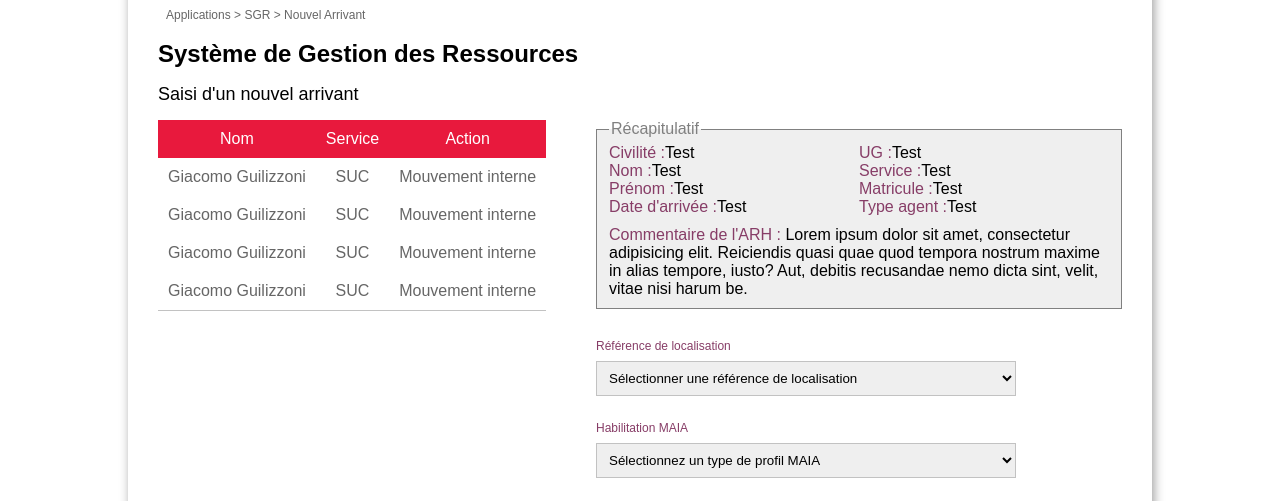
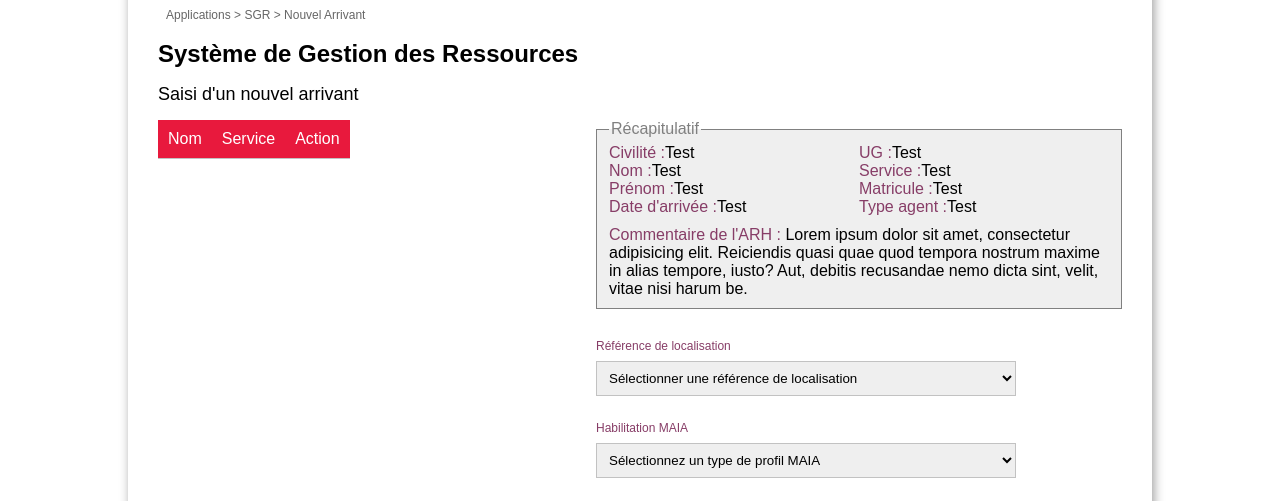
Before and after one commit to Florian2893/PscSqy, a PHP site: page /index.php?page=sgr_arrivee_rdo in a window 1280 px wide. Shown: the part 181-682 px from the top of the page. Run offline with PHP 8.4, Linux system fonts and the light colour scheme; lists and menus that the app fills with data are empty; some libraries are stand-ins or nearby versions; some web fonts are replaced.

Commit message:
3ème page d'ARH

```diff
--- a/parts/sgr_arrivee_rdo.php
+++ b/parts/sgr_arrivee_rdo.php
@@ -1,4 +1,6 @@
 <!-- SGR_arrivee_RDO -->
+
+<?php include"php/connexion.php"; ?>
 
 	<div class="conteneur-page">
 
@@ -15,26 +17,11 @@
 					<th>Service</th>
 					<th>Action</th>
 				</tr>
-				<tr>
-					<td>Giacomo Guilizzoni</td>
-					<td>SUC</td>
-					<td>Mouvement interne</td>
-				</tr>
-				<tr>
-					<td>Giacomo Guilizzoni</td>
-					<td>SUC</td>
-					<td>Mouvement interne</td>
-				</tr>
-				<tr>
-					<td>Giacomo Guilizzoni</td>
-					<td>SUC</td>
-					<td>Mouvement interne</td>
-				</tr>
-				<tr>
-					<td>Giacomo Guilizzoni</td>
-					<td>SUC</td>
-					<td>Mouvement interne</td>
-				</tr>
+				<?php
+
+
+
+				?>
 			</table>
 		</div>
 
--- a/parts/sgr_mouvement_arh.php
+++ b/parts/sgr_mouvement_arh.php
@@ -165,11 +165,7 @@
 					<input type="text" class="defaut editable" id="matricule" value="GL00" maxlength="11" onkeyup="chercheParGloo(this.value);">
 				</p>
 				<p class="section-form">
-<<<<<<< Updated upstream
-					<label for="nomprenom">Nom<span id="span-nom" class="error">(Erreur: ce champ est obligatoire)</span></label>
-=======
 					<label for="nomprenom">Nom <span id="span-nom" class="error">(Erreur: ce champ est obligatoire)</span></label>
->>>>>>> Stashed changes
 					<input type="text" class="defaut editable" id="nom" onkeyup="chercheParNom(this.value);">
 				</p>
 				<p class="section-form">
```
